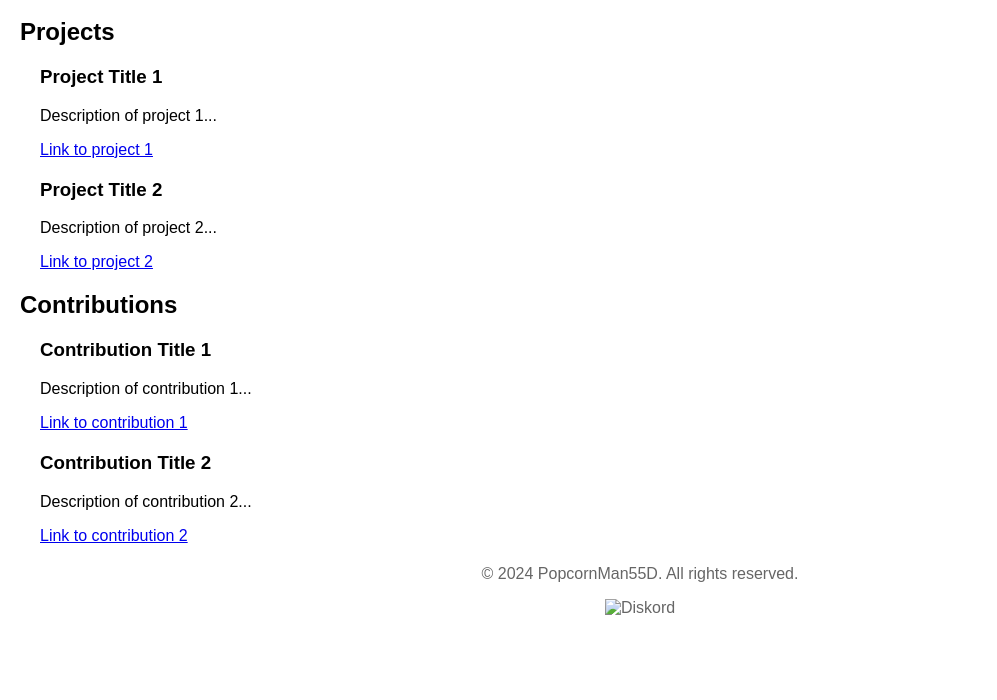
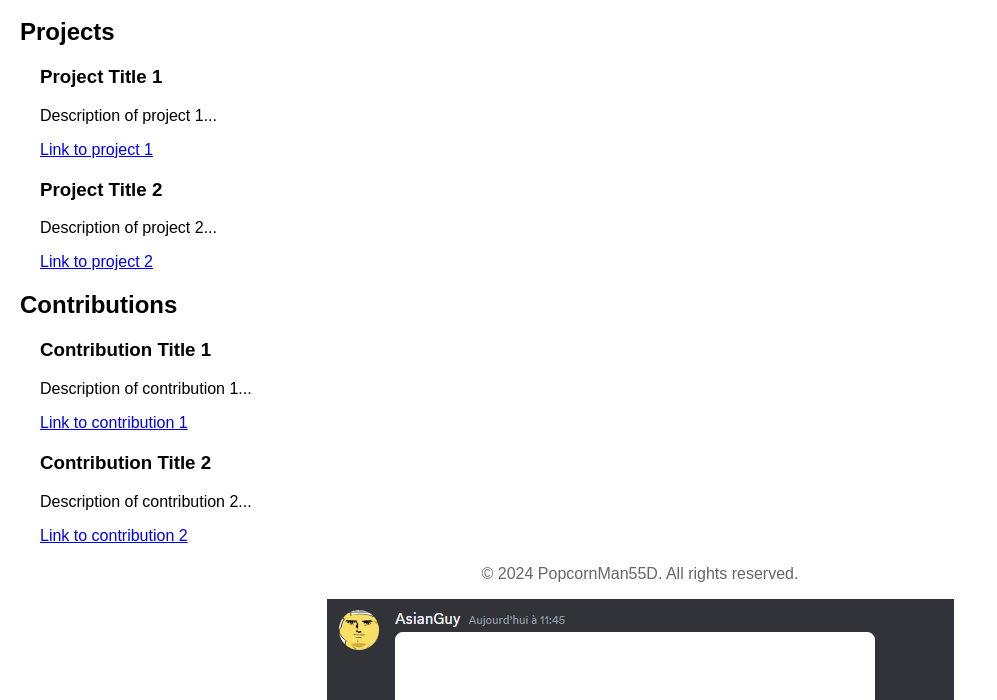
Before and after one commit to PopcornMan55D/test_site, a plain HTML site: page index.html in a window 1280 px wide. Shown: the part 100-800 px from the top of the page, without its empty margins (0-997 px from the left). Drawn offline with Linux system fonts and the light colour scheme.

Commit message:
Update index.html

```diff
--- a/index.html
+++ b/index.html
@@ -73,7 +73,7 @@
 
     <footer>
         <p>&copy; 2024 PopcornMan55D. All rights reserved.</p>
-        <img src="img.png" alt="Diskord">
+        <img src="Capture d'écran 2024-03-02 114914.png" alt="Diskord">
     </footer>
 </body>
 </html>
```
